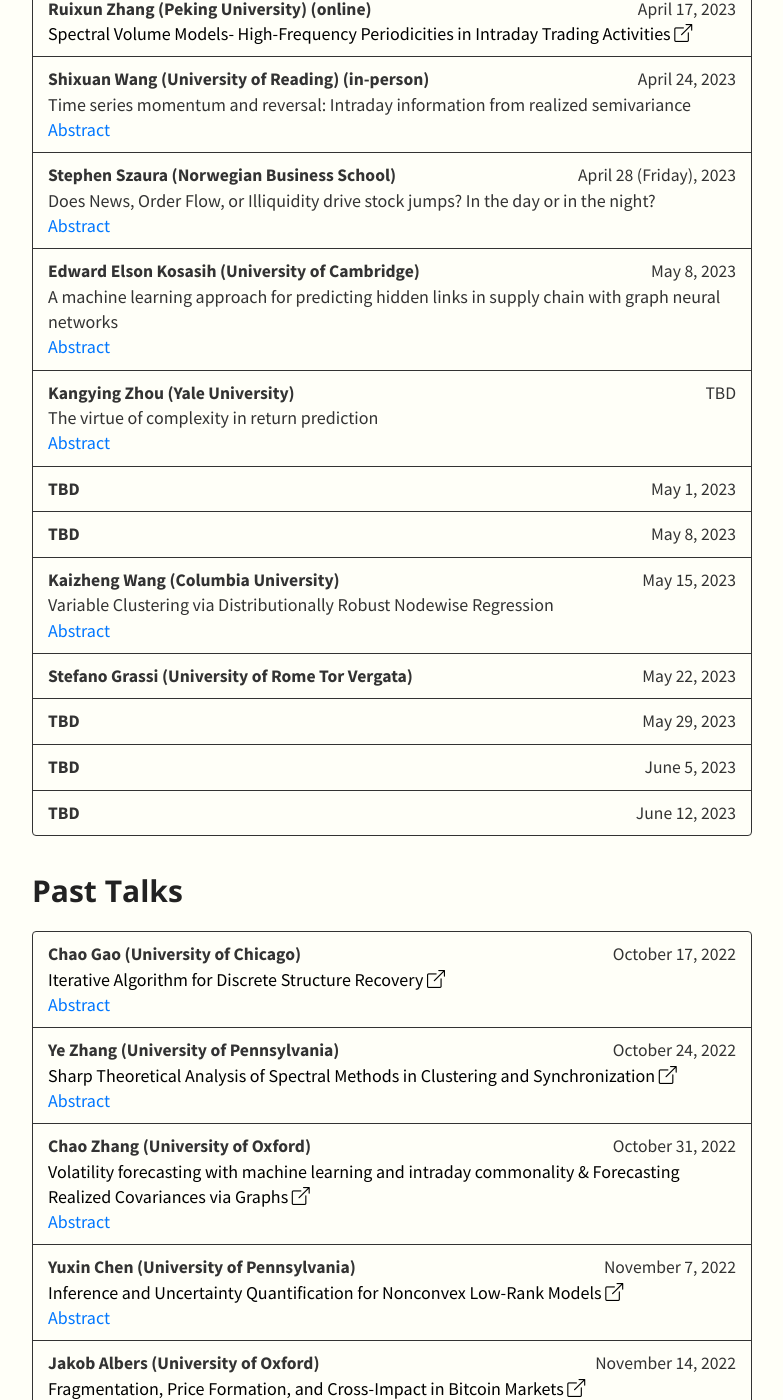
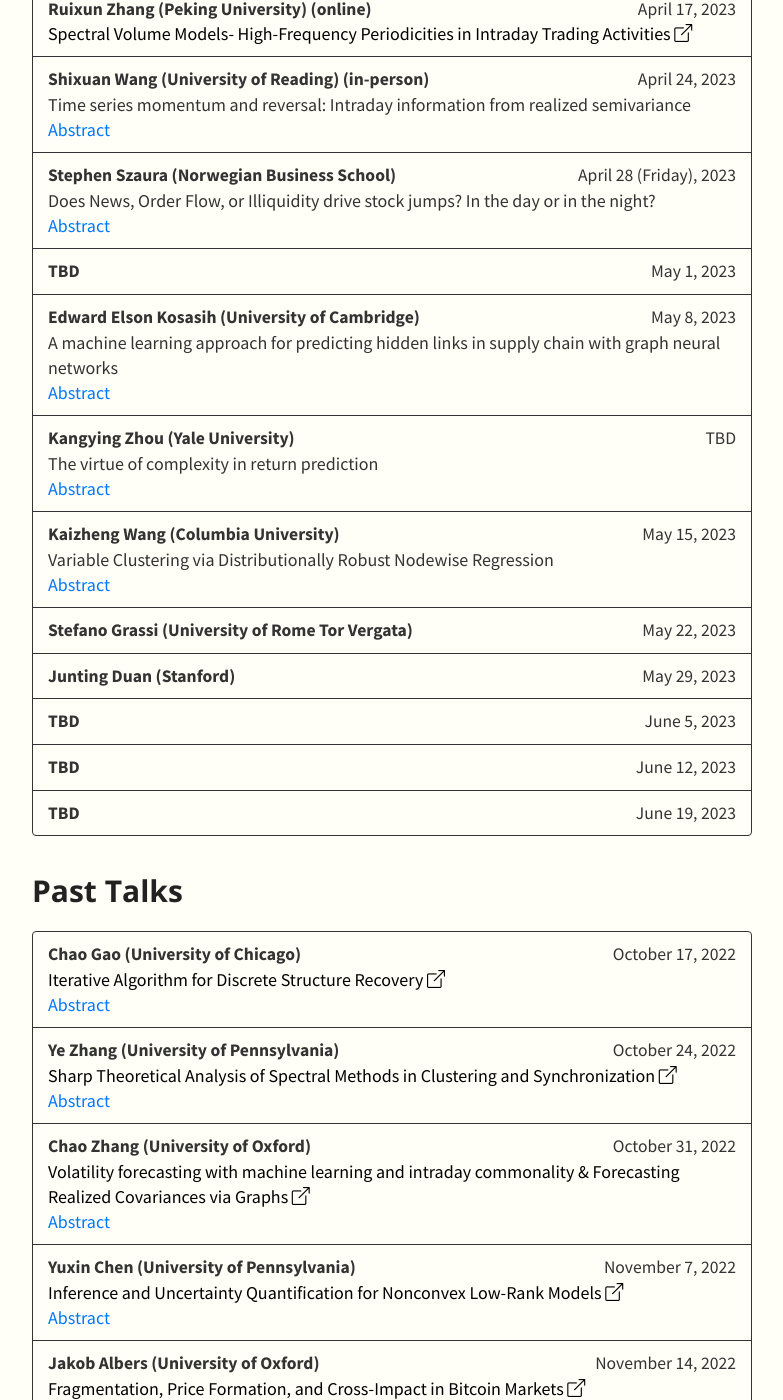
Before and after one commit to SML-Fin/SML-Fin.github.io, a Jekyll site: the page built from index.md, in a window 1280 px wide and 1400 px high, scrolled down 1155 px. Shown: the whole window, without its empty margins (248-1031 px from the left). Built offline with Jekyll 4.4.1, drawn with Linux system fonts in a browser that asks for light colours; nearby versions of some CDN libraries; our own code applies the rules of GitHub Pages for plain Markdown files.

Commit message:
Update talks.yml

```diff
--- a/_data/talks.yml
+++ b/_data/talks.yml
@@ -37,6 +37,8 @@
       date: April 28 (Friday), 2023
       title: Does News, Order Flow, or Illiquidity drive stock jumps? In the day or in the night?
       abstract: The overnight material news events and sources of stock illiquidity can be potentially important sources of jumps in stock returns. We find that for the average firm in the cross-section, stock illiquidity is more likely to drive a stock return jump than either day or overnight news flow frequency and content, however, for larger firms there is a higher likelihood that the stock return jump is driven by overnight news flow frequency. Yet our results find a larger idiosyncratic jump size for a higher number of day news articles than stock illiquidity for the average and large firms. Our results show how day and overnight news flow, stock illiquidity, and order flow are reflected in stock return jumps and idiosyncratic jump risk.
+    - speaker:  TBD
+      date: May 1, 2023
     - speaker: Edward Elson Kosasih (University of Cambridge)
       date: May 8, 2023
       title: A machine learning approach for predicting hidden links in supply chain with graph neural networks
@@ -45,22 +47,20 @@
       date: TBD
       title: The virtue of complexity in return prediction
       abstract: The extant literature predicts market returns with “simple” models that use only a few parameters. Contrary to conventional wisdom, we theoretically prove that simple models severely understate return predictability compared to “complex” models in which the number of parameters exceeds the number of observations. We empirically document the virtue of complexity in US equity market return prediction. Our findings establish the rationale for modeling expected returns through machine learning.
-    - speaker:  TBD
-      date: May 1, 2023
-    - speaker:  TBD
-      date: May 8, 2023
     - speaker:  Kaizheng Wang (Columbia University)
       date: May 15, 2023
       title: Variable Clustering via Distributionally Robust Nodewise Regression
       abstract: We study a multi-factor block model for variable clustering and connect it to the regularized subspace clustering by formulating a distributionally robust version of the nodewise regression. To solve the latter problem, we derive a convex relaxation, provide guidance on selecting the size of the robust region, and hence the regularization weighting parameter, based on the data, and propose an ADMM algorithm for implementation. We validate our method in an extensive simulation study. Finally, we propose and apply a variant of our method to stock return data, obtain interpretable clusters that facilitate portfolio selection and compare its out-of-sample performance with other clustering methods in an empirical study. This talk is based on joint work with Xunyu Zhou and Xiao Xu.
     - speaker:  Stefano Grassi (University of Rome Tor Vergata)
       date: May 22, 2023
-    - speaker:  TBD
+    - speaker:  Junting Duan (Stanford)
       date: May 29, 2023
     - speaker:  TBD
       date: June 5, 2023
     - speaker:  TBD
       date: June 12, 2023
+    - speaker:  TBD
+      date: June 19, 2023
 
 
 - type: Past Talks
```
